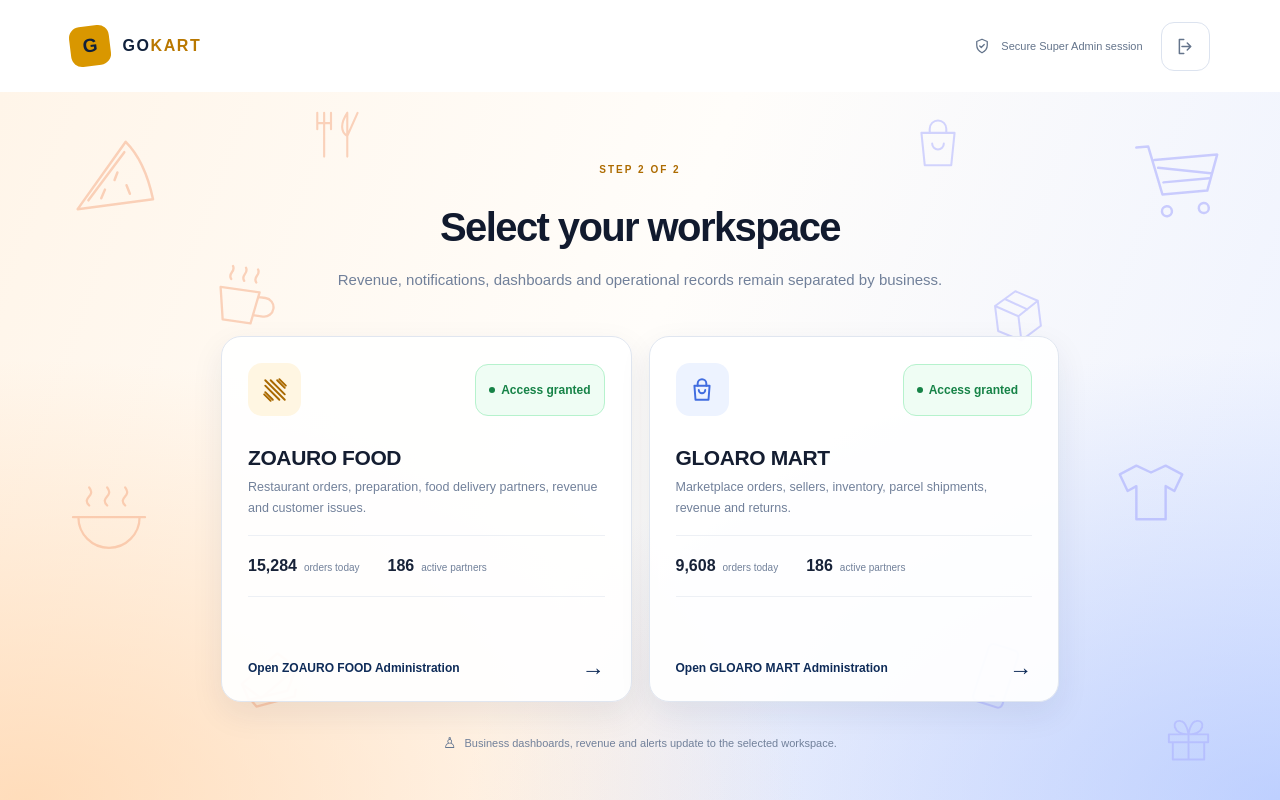
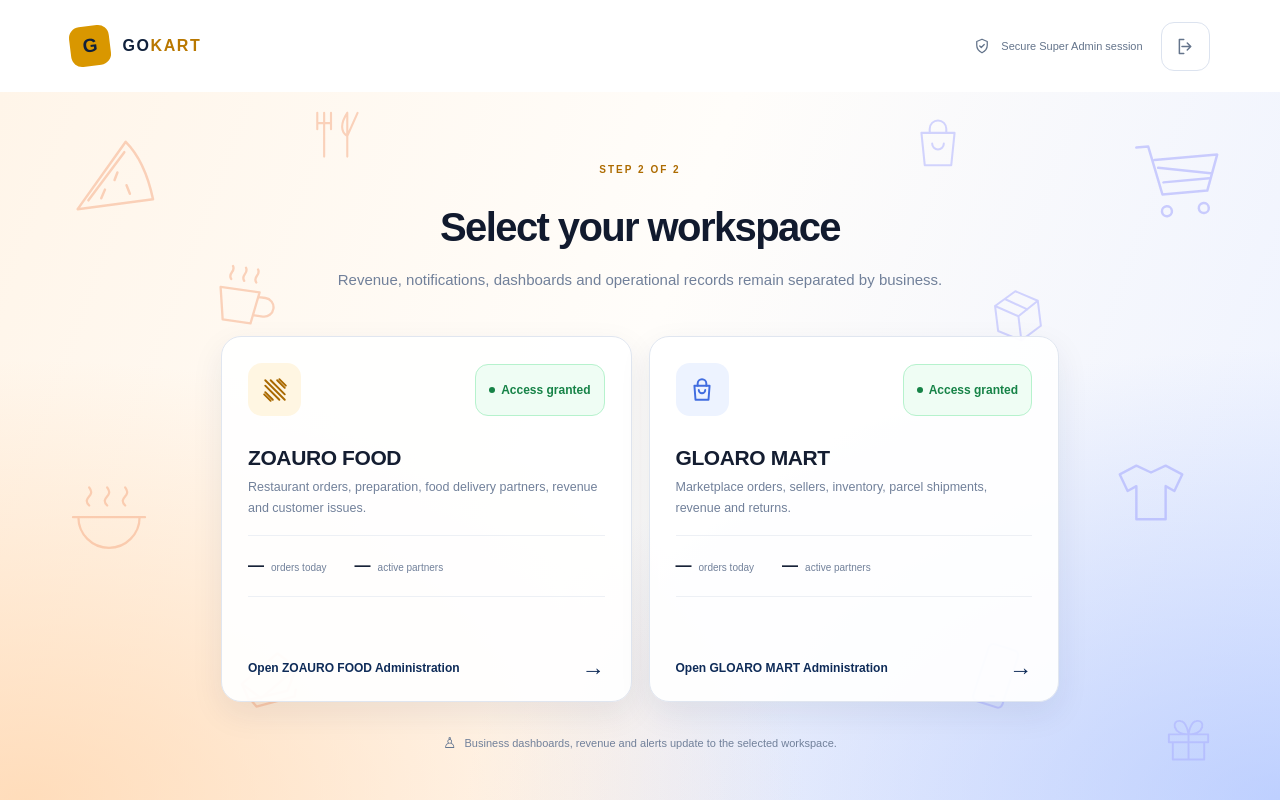
Before and after one commit to infogloaro/gokart_admin, a Next.js app in the folder apps/web/: page /workspace/select in a window 1280 px wide. Built offline with nearby package versions, Linux system fonts and the light colour scheme; no server answers.

Commit message:
feat: load workspace selector stats from live dashboard data

```diff
--- a/apps/web/components/workspace/WorkspaceSelector.tsx
+++ b/apps/web/components/workspace/WorkspaceSelector.tsx
@@ -1,14 +1,17 @@
 "use client"
 
-import { useState } from "react"
+import { useEffect, useState } from "react"
 import { useRouter } from "next/navigation"
 import Link from "next/link"
 import { useWorkspace } from "@/providers/WorkspaceProvider"
-import { FOOD, MART } from "@/components/admin/AdministrationView"
+import { fetchDashboard } from "@/lib/dashboard-api"
 import "./workspace-selector.css"
 
-function liveMetric(workspace: typeof FOOD, label: string) {
-  return workspace.metrics.find(([metricLabel]) => metricLabel === label)?.[1] ?? "—"
+type WorkspaceStats = { orders: string; partners: string }
+
+function todayRange() {
+  const today = new Date().toISOString().slice(0, 10)
+  return { start: today, end: today }
 }
 
 function FoodIcon() {
@@ -98,8 +101,6 @@
       description:
         "Restaurant orders, preparation, food delivery partners, revenue and customer issues.",
       kind: "food",
-      orders: liveMetric(FOOD, "Total orders"),
-      partners: liveMetric(FOOD, "Delivery partners"),
     }
   }
   if (normalized.includes("gloaro") || normalized.includes("mart")) {
@@ -107,16 +108,12 @@
       title: "GLOARO MART",
       description: "Marketplace orders, sellers, inventory, parcel shipments, revenue and returns.",
       kind: "mart",
-      orders: liveMetric(MART, "Total orders"),
-      partners: liveMetric(MART, "Delivery partners"),
     }
   }
   return {
     title: name,
     description: "Open this business workspace to manage its operations.",
     kind: "mart",
-    orders: "—",
-    partners: "—",
   }
 }
 
@@ -125,6 +122,7 @@
   const { workspaces, activeWorkspace, loading, error, switchWorkspace, refreshWorkspaces } =
     useWorkspace()
 
+  const [stats, setStats] = useState<Record<string, WorkspaceStats>>({})
   const [saving, setSaving] = useState(false)
   const [actionError, setActionError] = useState("")
 
@@ -143,6 +141,29 @@
       setSaving(false)
     }
   }
+
+  useEffect(() => {
+    let cancelled = false
+    const range = todayRange()
+    for (const workspace of workspaces) {
+      fetchDashboard(workspace.slug, range)
+        .then((data) => {
+          if (cancelled) return
+          const value = (label: string) =>
+            data.metrics.find((metric) => metric.label === label)?.value ?? "—"
+          setStats((current) => ({
+            ...current,
+            [workspace.id]: { orders: value("Total orders"), partners: value("Delivery partners") },
+          }))
+        })
+        .catch(() => {
+          // Leave the placeholder dashes when live data cannot be loaded.
+        })
+    }
+    return () => {
+      cancelled = true
+    }
+  }, [workspaces])
 
   const selectedWorkspaceId = activeWorkspace?.id || ""
 
@@ -239,11 +260,11 @@
 
                     <div className="m05-metrics">
                       <div>
-                        <strong>{details.orders}</strong>
+                        <strong>{stats[workspace.id]?.orders ?? "—"}</strong>
                         <span>orders today</span>
                       </div>
                       <div>
-                        <strong>{details.partners}</strong>
+                        <strong>{stats[workspace.id]?.partners ?? "—"}</strong>
                         <span>active partners</span>
                       </div>
                     </div>
```
